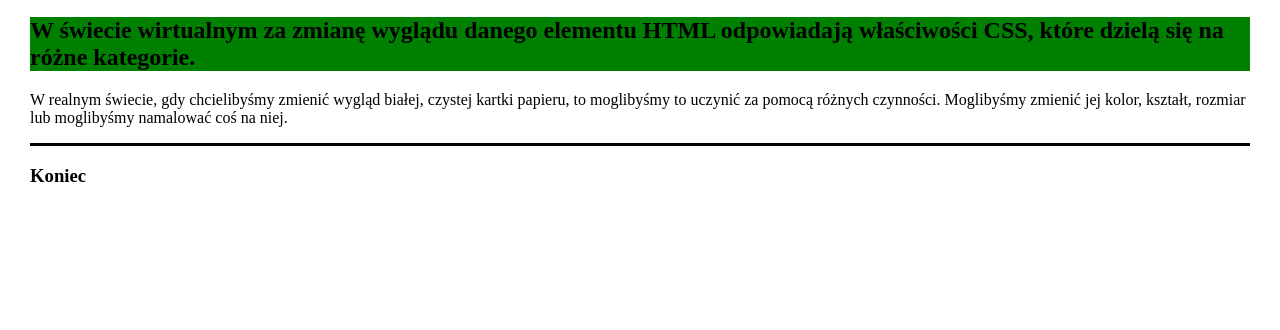
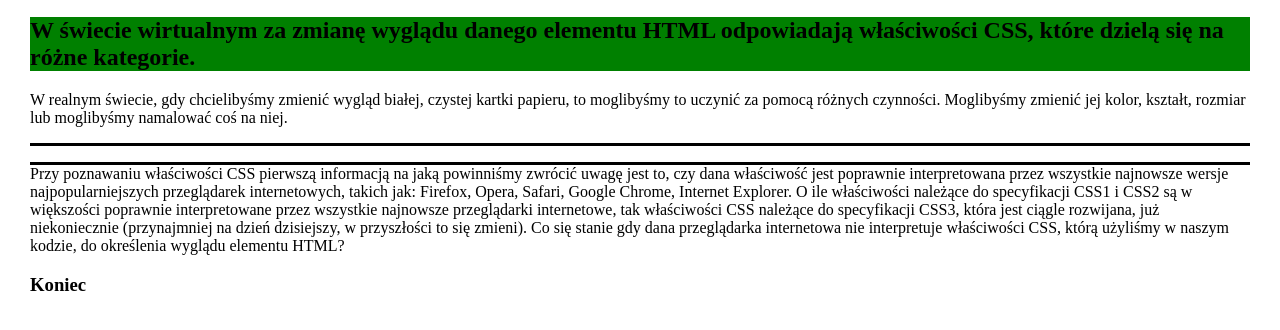
Before and after one commit to patrycja46436/Zad2, a plain HTML site: page index_zadanie.html in a window 1280 px wide. Shown: the part 130-460 px from the top of the page. Drawn offline with Linux system fonts and the light colour scheme.

Commit message:
Update index_zadanie.html

```diff
--- a/index_zadanie.html
+++ b/index_zadanie.html
@@ -9,6 +9,11 @@
   <h2> W świecie wirtualnym za zmianę wyglądu danego elementu HTML odpowiadają właściwości CSS, które dzielą się na różne kategorie. </h2>
 W realnym świecie, gdy chcielibyśmy zmienić wygląd białej, czystej kartki papieru, to moglibyśmy to uczynić za pomocą różnych czynności. Moglibyśmy zmienić jej kolor, kształt, rozmiar lub moglibyśmy namalować coś na niej.
   </p>
+<p> Przy poznawaniu właściwości CSS pierwszą informacją na jaką powinniśmy zwrócić uwagę jest to, czy dana właściwość jest poprawnie interpretowana przez wszystkie najnowsze wersje najpopularniejszych przeglądarek internetowych, takich jak: Firefox, Opera, Safari, Google Chrome, Internet Explorer.
+
+O ile właściwości należące do specyfikacji CSS1 i CSS2 są w większości poprawnie interpretowane przez wszystkie najnowsze przeglądarki internetowe, tak właściwości CSS należące do specyfikacji CSS3, która jest ciągle rozwijana, już niekoniecznie (przynajmniej na dzień dzisiejszy, w przyszłości to się zmieni).
+
+Co się stanie gdy dana przeglądarka internetowa nie interpretuje właściwości CSS, którą użyliśmy w naszym kodzie, do określenia wyglądu elementu HTML?</p>
 </body>
 <footer>
   <h3>Koniec</h3>
```
